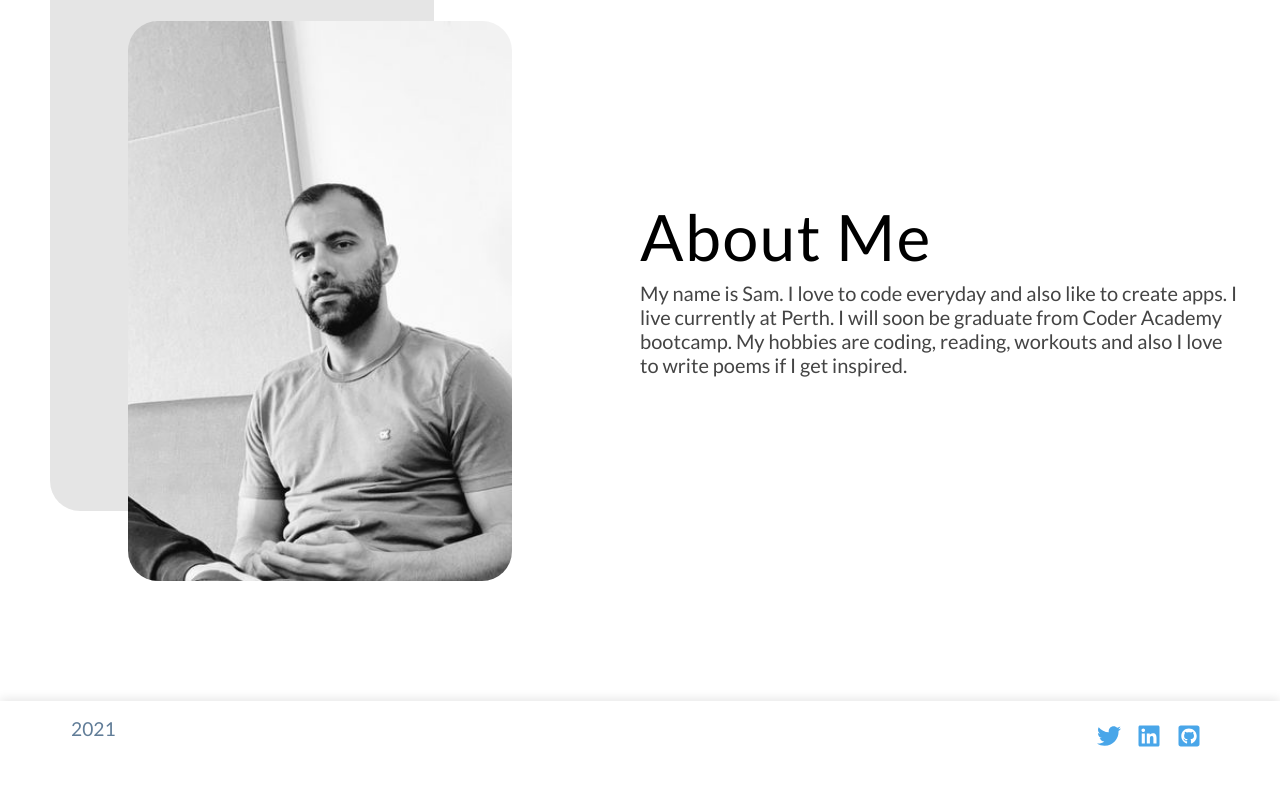
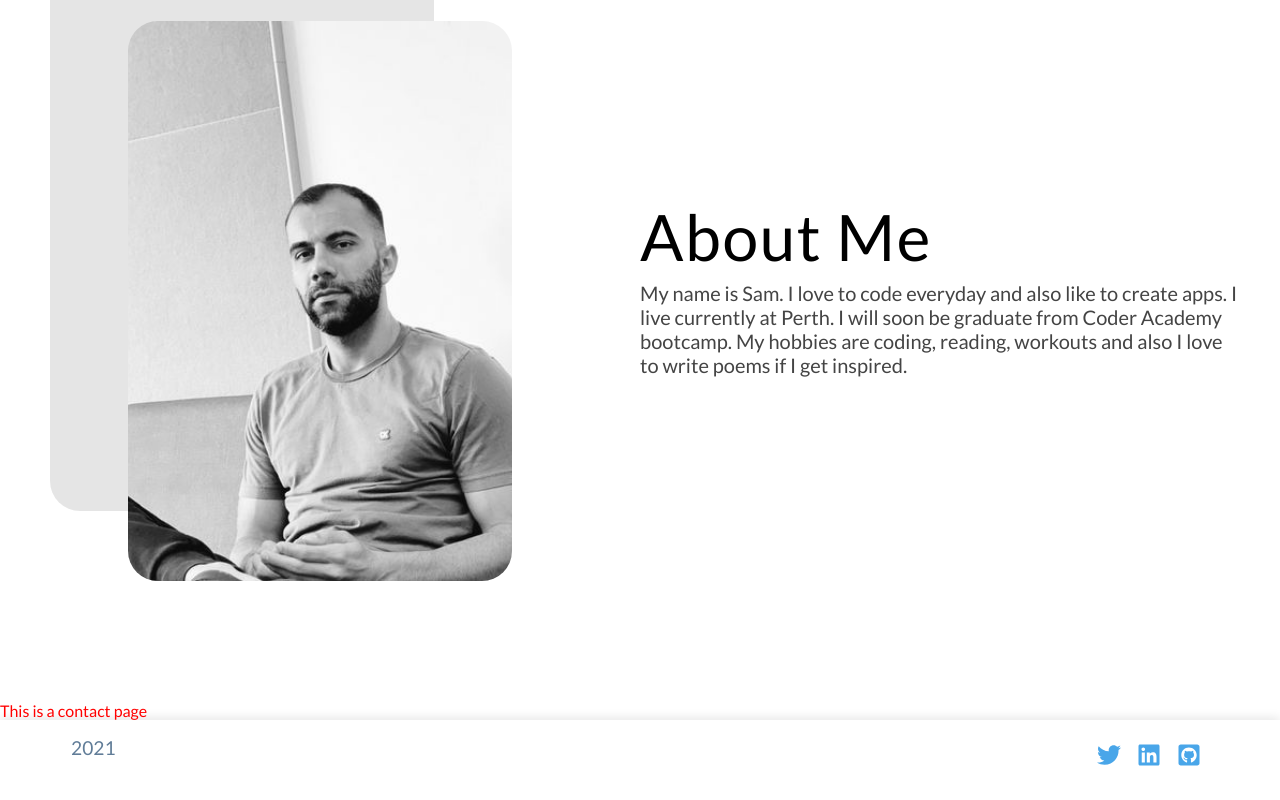
Before and after one commit to saman-zdf/saman-fayazi, a React (Create React App) app: page / in a window 1280 px wide. Shown: the part 983-1783 px from the top of the page. Built offline with nearby package versions, Linux system fonts and the light colour scheme.

Commit message:
contact component has been added

```diff
--- /dev/null
+++ b/src/components/contact/Contact.js
@@ -0,0 +1,7 @@
+import './contact.css';
+
+const Contact = () => {
+  return <div className='contact'>This is a contact page</div>;
+};
+
+export default Contact;
--- /dev/null
+++ b/src/components/contact/contact.css
@@ -0,0 +1,3 @@
+.contact {
+  color: red;
+}
--- a/src/components/hero/Intro.js
+++ b/src/components/hero/Intro.js
@@ -1,6 +1,7 @@
 import './intro.css';
 
 import About from '../about/About';
+import Contact from '../contact/Contact';
 const Intro = () => {
   return (
     <>
@@ -31,6 +32,7 @@ const Intro = () => {
         </div>
       </div>
       <About />
+      <Contact />
     </>
   );
 };
```
